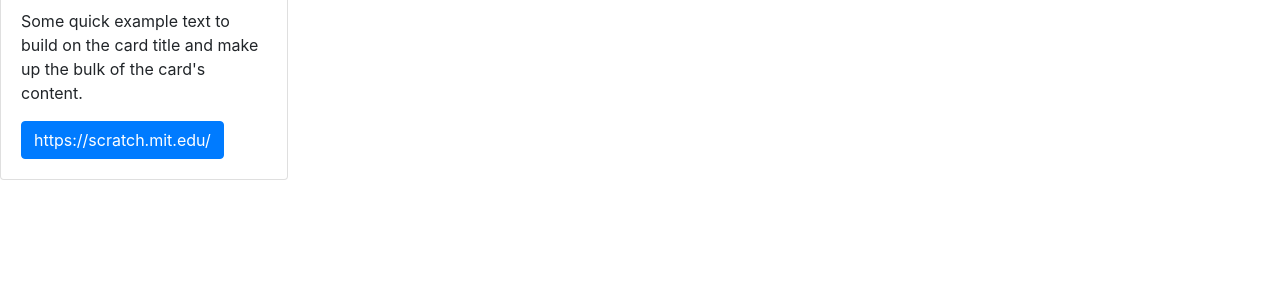
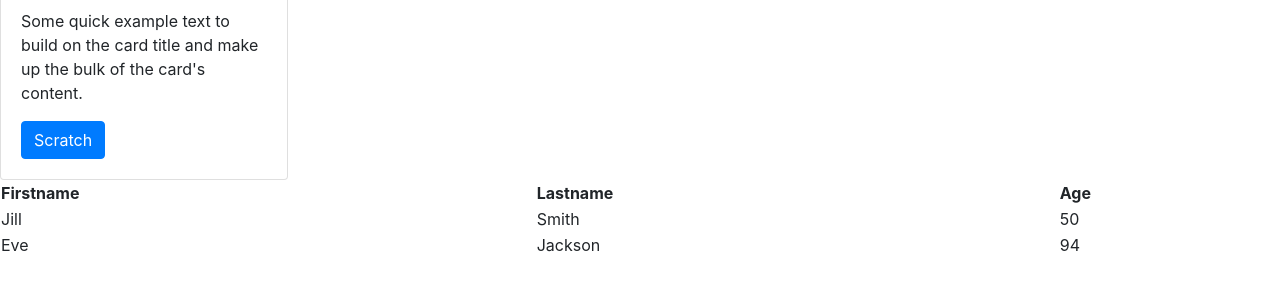
Before and after one commit to CodeMasterWannabe/CodeMasterWannabe.github.io, a plain HTML site: page index.html in a window 1280 px wide. Shown: the part 260-550 px from the top of the page. Drawn offline with nearby package versions, Linux system fonts and the light colour scheme.

Commit message:
Update index.html

```diff
--- a/index.html
+++ b/index.html
@@ -17,7 +17,7 @@
           <a class="nav-link" href="#">Home <span class="sr-only">(current)</span></a>
         </li>
         <li class="nav-item">
-          <a class="nav-link" href="#">Link</a>
+          <a class="nav-link" href="project.html">Link</a>
         </li>
         <li class="nav-item dropdown">
           <a class="nav-link dropdown-toggle" href="#" id="navbarDropdown" role="button" data-toggle="dropdown" aria-haspopup="true" aria-expanded="false">
@@ -61,9 +61,25 @@ function displayDate() {
   <div class="card-body">
     <h5 class="card-title">Card with stretched link</h5>
     <p class="card-text">Some quick example text to build on the card title and make up the bulk of the card's content.</p>
-    <a href="#" class="btn btn-primary stretched-link">https://scratch.mit.edu/</a>
+    <a href="https://scratch.mit.edu/" class="btn btn-primary stretched-link">Scratch</a>
   </div>
 </div>
-
+<table style="width:100%">
+  <tr>
+    <th>Firstname</th>
+    <th>Lastname</th>
+    <th>Age</th>
+  </tr>
+  <tr>
+    <td>Jill</td>
+    <td>Smith</td>
+    <td>50</td>
+  </tr>
+  <tr>
+    <td>Eve</td>
+    <td>Jackson</td>
+    <td>94</td>
+  </tr>
+</table>
 </body>
 </html>
```
